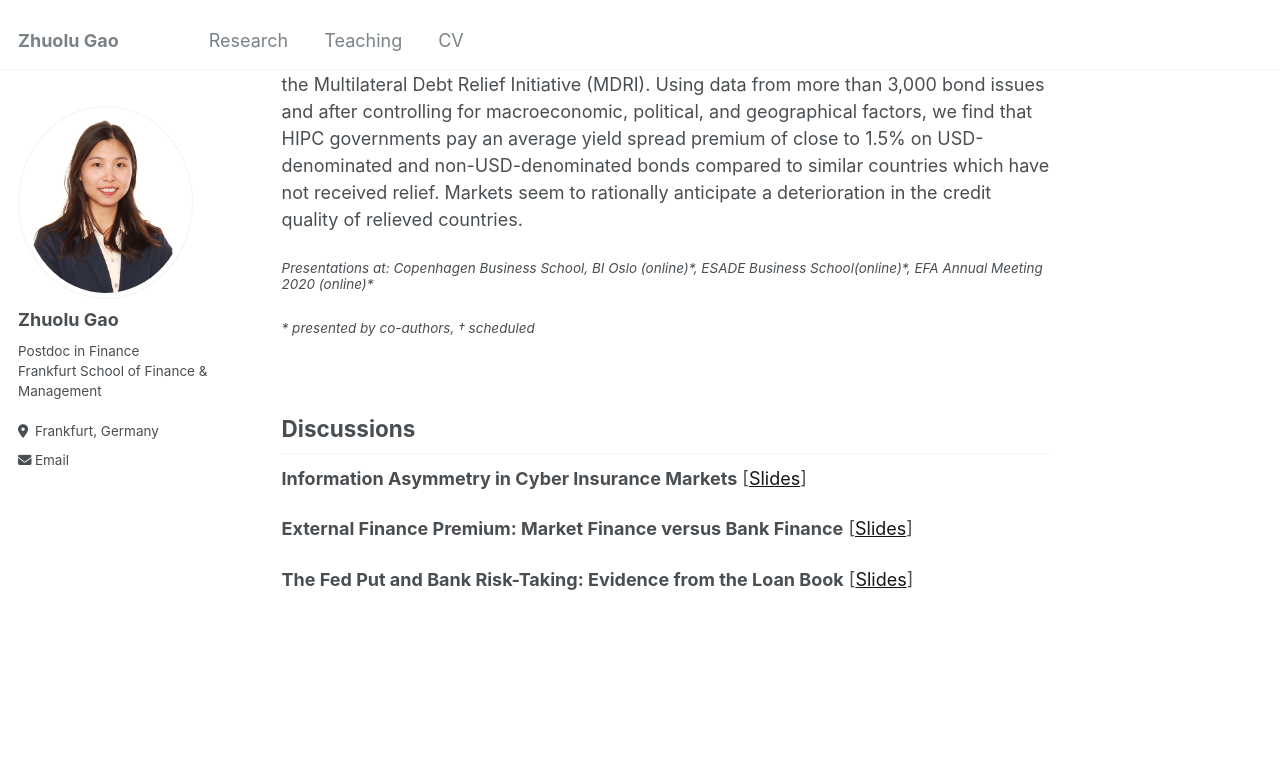
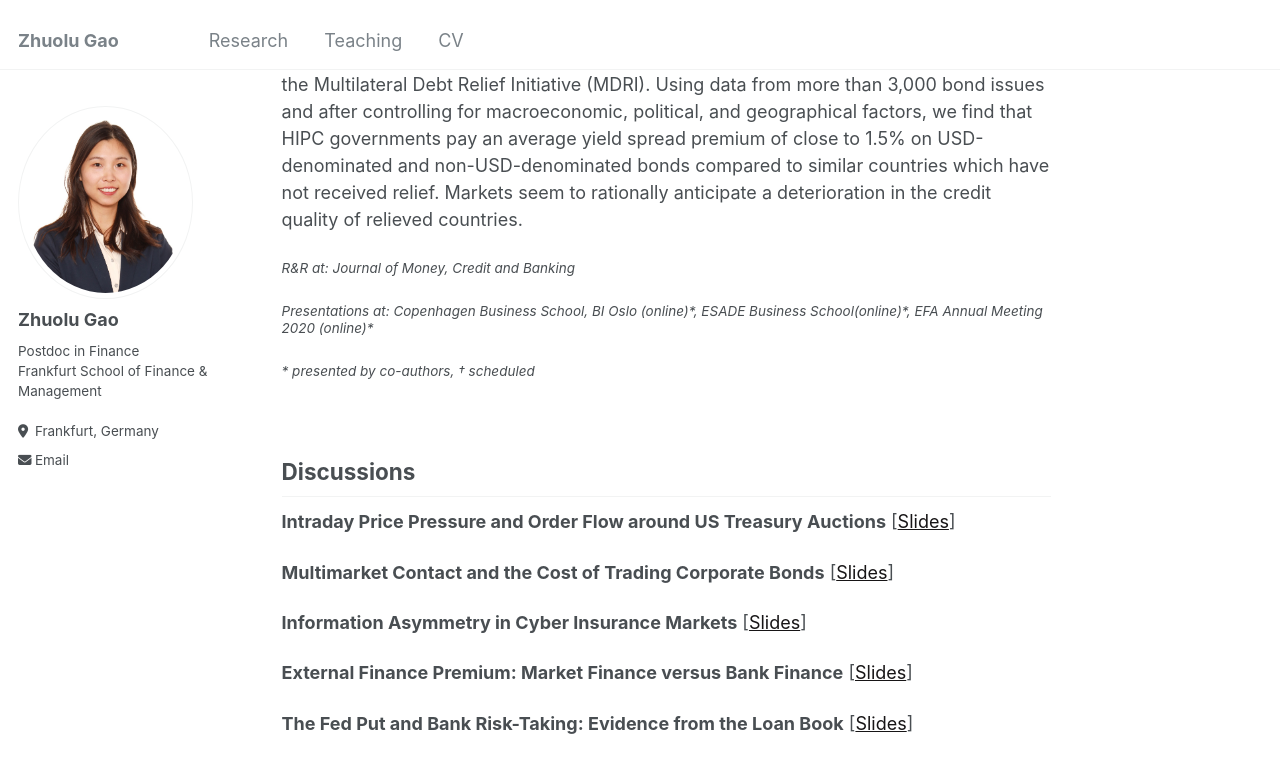
Before and after one commit to zhuolugao/zhuolugao.github.io, a Jekyll site: the page built from _pages/about.md, in a window 1280 px wide and 900 px high, scrolled down 2051 px. Shown: the top 773 px of the window. Built offline with Jekyll 4.4.1, drawn with Linux system fonts in a browser that asks for light colours.

Commit message:
Add 2026 discussion slides and update paper status

```diff
--- a/_includes/working_papers.md
+++ b/_includes/working_papers.md
@@ -33,6 +33,8 @@ Financial regulation has led banks to increase their equity ratios. Yet several
 
 We examine yield spreads of government debt issues from countries that have received large-scale debt relief through the Heavily Indebted Poor Countries (HIPC) program and the Multilateral Debt Relief Initiative (MDRI). Using data from more than 3,000 bond issues and after controlling for macroeconomic, political, and geographical factors, we find that HIPC governments pay an average yield spread premium of close to 1.5% on USD-denominated and non-USD-denominated bonds compared to similar countries which have not received relief. Markets seem to rationally anticipate a deterioration in the credit quality of relieved countries.
 
+#### *R&R at: Journal of Money, Credit and Banking*
+
 #### *Presentations at: Copenhagen Business School, BI Oslo (online)\*, ESADE Business School(online)\*, EFA Annual Meeting 2020 (online)\**
 
 #### *\* presented by co-authors, † scheduled*
--- a/_pages/about.md
+++ b/_pages/about.md
@@ -11,7 +11,7 @@ I am a Postdoctoral Researcher in Finance at Frankfurt School of Finance & Manag
 
 Research interests: Empirical Asset Pricing, Financial Intermediation, Credit Risk.
 
-[Curriculum Vitae](/files/CV_ZhuoluGao.pdf?v=20260729)
+[Curriculum Vitae](/files/CV_ZhuoluGao.pdf?v=20260825)
 
 
 <br/>
@@ -31,6 +31,10 @@ Research interests: Empirical Asset Pricing, Financial Intermediation, Credit Ri
 
 ## Discussions
 
+**Intraday Price Pressure and Order Flow around US Treasury Auctions** [[Slides]({{ site.baseurl }}/files/Discussion_EFA.pdf)]
+
+**Multimarket Contact and the Cost of Trading Corporate Bonds** [[Slides]({{ site.baseurl }}/files/Discussion_AarhusFF.pdf)]
+
 **Information Asymmetry in Cyber Insurance Markets** [[Slides]({{ site.baseurl }}/files/Discussion_CyberInsurance.pdf)]
 
 **External Finance Premium: Market Finance versus Bank Finance** [[Slides]({{ site.baseurl }}/files/Discussion_ExternalFinancePremium.pdf)]
```
Also changed, not shown: 3 other files.
